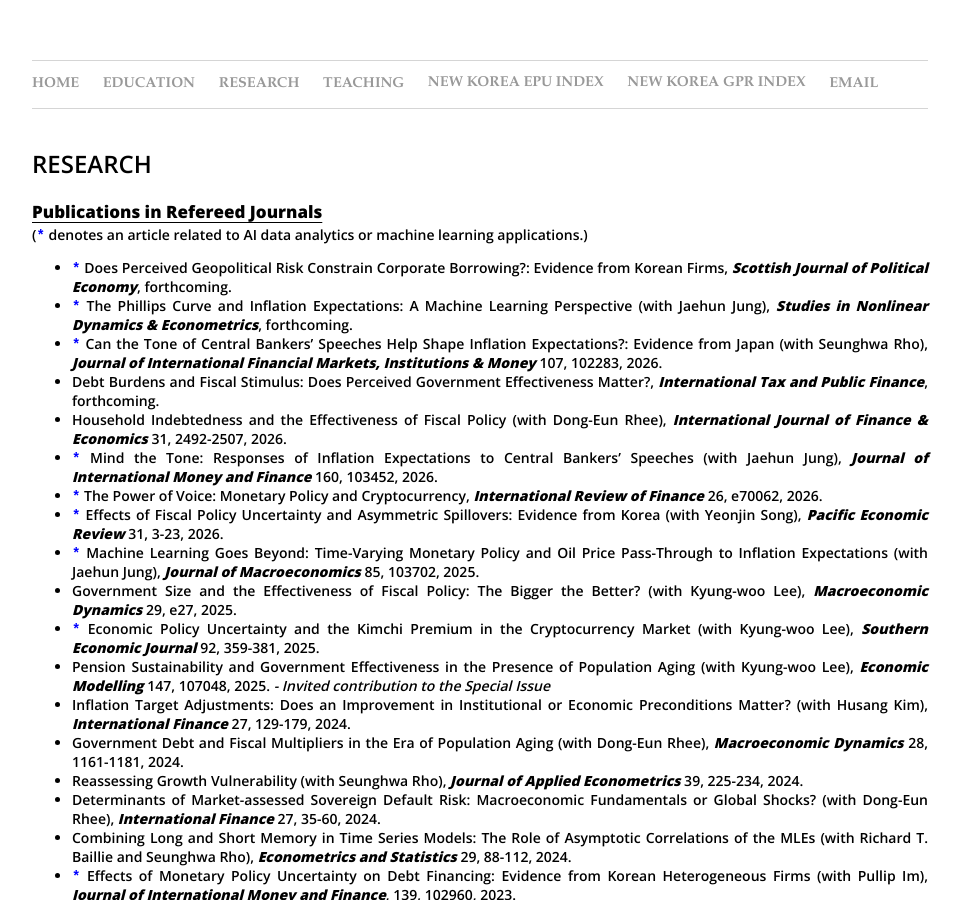
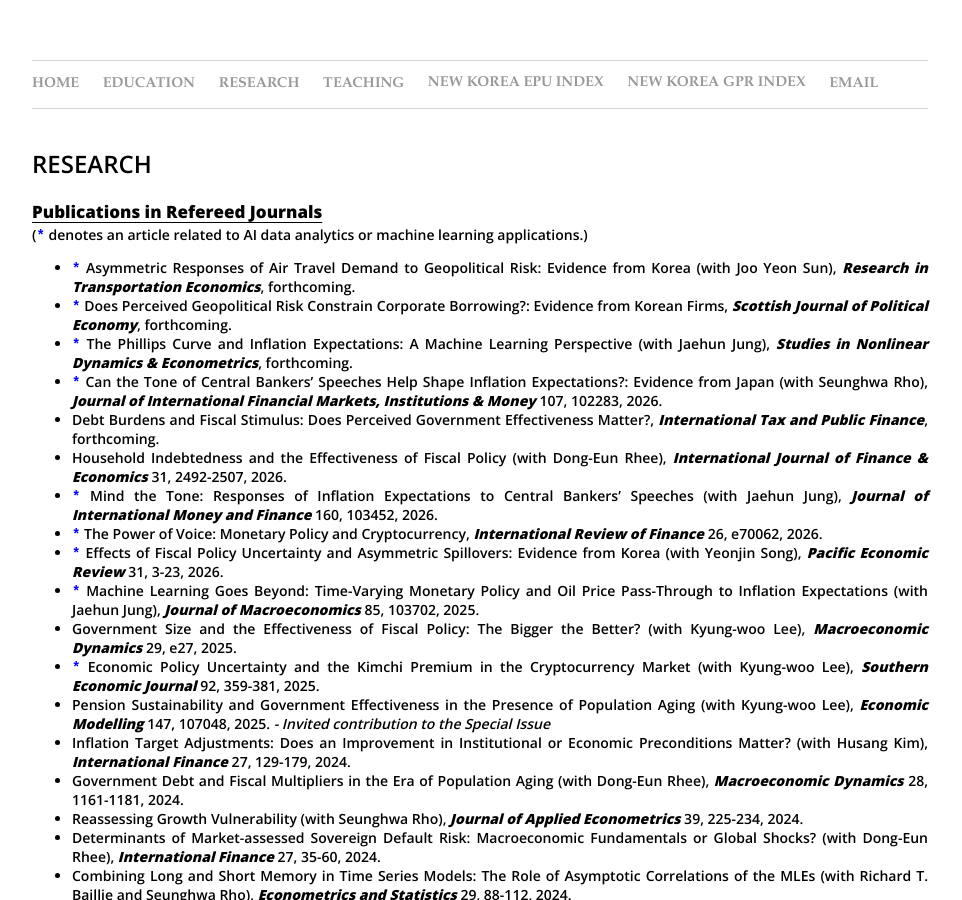
Before and after one commit to dooyeoncho/dooyeoncho.github.io, a Jekyll site: the page built from pages/research.html, in a window 1280 px wide and 900 px high. Shown: the whole window, without its empty margins (160-1122 px from the left). Built offline with Jekyll 4.4.1, drawn with Linux system fonts in a browser that asks for light colours; some of the changed text lies outside the part shown.

Commit message:
Update research.html

```diff
--- a/pages/research.html
+++ b/pages/research.html
@@ -56,7 +56,8 @@ span.highlight-title {
 
 <div><b><p style="font-family: 'Open Sans', sans-serif; font-size: 17px; font-weight: 800; color: black; text-decoration: underline; text-underline-position: under; margin: 0;">Publications in Refereed Journals</font></p></b></div> </div><span class="highlight-title"></li>(<code style="color : blue"><b>*</b></code> denotes an article related to AI data analytics or machine learning applications.)</li></div>
 		<div><ul>
-            <span class="highlight-title"><li><code style="color : blue"><b>*</b></code> Does Perceived Geopolitical Risk Constrain Corporate Borrowing?: Evidence from Korean Firms, <em property="italic"><b>Scottish Journal of Political Economy</b></em>, forthcoming.</li></span>
+            <span class="highlight-title"><li><code style="color : blue"><b>*</b></code> Asymmetric Responses of Air Travel Demand to Geopolitical Risk: Evidence from Korea (with Joo Yeon Sun), <em property="italic"><b>Research in Transportation Economics</b></em>, forthcoming.</li></span>
+			<span class="highlight-title"><li><code style="color : blue"><b>*</b></code> Does Perceived Geopolitical Risk Constrain Corporate Borrowing?: Evidence from Korean Firms, <em property="italic"><b>Scottish Journal of Political Economy</b></em>, forthcoming.</li></span>
 			<span class="highlight-title"><li><code style="color : blue"><b>*</b></code> The Phillips Curve and Inflation Expectations: A Machine Learning Perspective (with Jaehun Jung), <em property="italic"><b>Studies in Nonlinear Dynamics & Econometrics</b></em>, forthcoming.</li></span>
 			<span class="highlight-title"><li><code style="color : blue"><b>*</b></code> Can the Tone of Central Bankers’ Speeches Help Shape Inflation Expectations?: Evidence from Japan (with Seunghwa Rho), <em property="italic"><b>Journal of International Financial Markets, Institutions & Money</b></em> 107, 102283, 2026.</li></span>
 		    <span class="highlight-title"><li>Debt Burdens and Fiscal Stimulus: Does Perceived Government Effectiveness Matter?, <em property="italic"><b> International Tax and Public Finance</b></em>, forthcoming.</li></span>
@@ -103,7 +104,6 @@ span.highlight-title {
 <div><b><p style="font-family: 'Open Sans', sans-serif; font-size: 17px; font-weight: 800; color: black; border-bottom: 1.5px solid black; display: inline-block; padding-bottom: 0.3px; margin: 0;">Working Papers</font></p></b> </div></li>(<code style="color : blue"><b>*</b></code> denotes an article related to AI data analytics or machine learning applications.)</li></div>
 	<ul>
 		<span class="highlight-title"><li><code style="color : blue"><b>*</b></code> Narratives in Motion: Perception-Driven Geopolitical Risk in Korea (with Jaehun Jung), <em property="italic"><b>Revise & Resubmit</b></em></li></span>
-		<span class="highlight-title"><li><code style="color : blue"><b>*</b></code> Asymmetric Responses of Air Travel Demand to Geopolitical Risk: Evidence from Korea (with Joo Yeon Sun), <em property="italic"><b>Revise & Resubmit</b></em></li></span>
 		<span class="highlight-title"><li>Bubbles as Waves or Martingales: Evidence from Global Stock Markets (with Antonio Doblas-Madrid)</li></span>
 		<span class="highlight-title"><li>Population Aging and Fiscal Stimulus: When Public Pension Burdens Matter</li></span>
 		<span class="highlight-title"><li><code style="color : blue"><b>*</b></code> The Power of Voice Under Economic Policy Uncertainty: Evidence from Crude Oil Markets (with Jun Sung Kim)</li></span>
```
